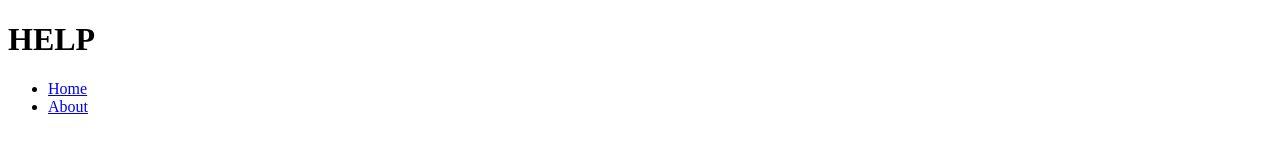
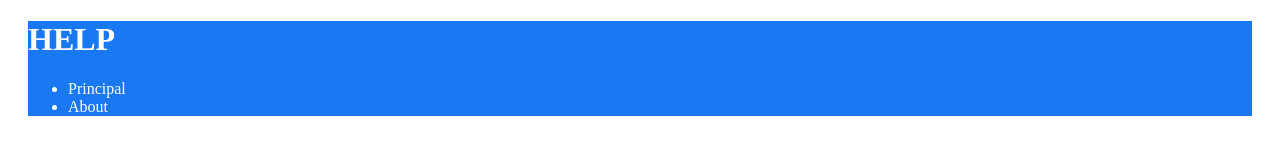
Before and after one commit to jliamonteiro/projeto-css, a plain HTML site: page paginas/help.html in a window 1280 px wide. Drawn offline with Linux system fonts and the light colour scheme.

Commit message:
finalização da estilização da página

```diff
--- a/css/style.css
+++ b/css/style.css
@@ -41,7 +41,7 @@ p {
 }
 
 #rodape {
-    border-top: 2px  solid red /
+    border-top: 2px  solid red
 }
 
 .cabecalho {
--- a/paginas/help.html
+++ b/paginas/help.html
@@ -4,26 +4,25 @@
     <meta charset="UTF-8">
     <meta name="viewport" content="width=device-width, initial-scale=1.0">
     <title>HELP</title>
+
+    <link rel="stylesheet" href="../css/style.css">
+
 </head>
 <body>
-    <div class="container">
+    <div class ="container">
 
         <header class="cabecalho">
             <h1>HELP</h1>
             <nav>
-
                 <ul>
-                    <li> <a href="../index.html"> Home </a> </li>
-                    <li> <a href="./about.html"> About </a> </li>
+                    <li class="link"><a href="../index.html">Principal</a></li>
+                    <li class="link"><a href="./about.html">About</a></li>
                 </ul>
-
             </nav>
         </header>
 
-        <!-- nav#menu>ul>li*3>a[href="#"]{Item - $} -->
-
+        <!-- nav#menu>ul>li*3>a[href="#"]{Item -$} -->
 
     </div>
-
 </body>
 </html>
```
Also changed, not shown: paginas/about.html (+9 -10 lines).
